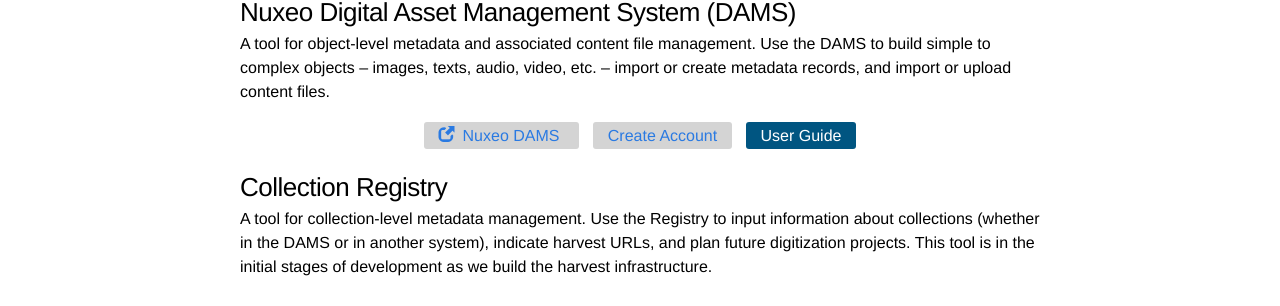
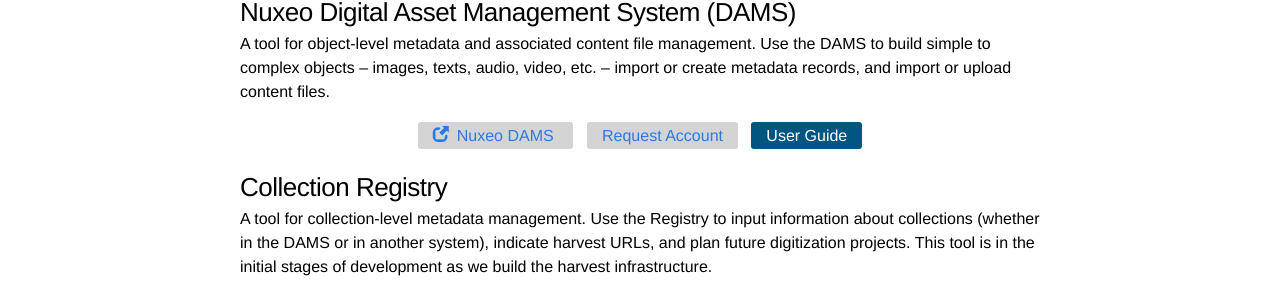
Before and after one commit to ucldc/ucldc-docs, a Jekyll site: the page built from index.md, in a window 1280 px wide. Shown: the part 197-503 px from the top of the page. Built offline with Jekyll 4.4.1, drawn with Linux system fonts in a browser that asks for light colours; nearby versions of some CDN libraries.

Commit message:
Update index.md

```diff
--- a/index.md
+++ b/index.md
@@ -13,7 +13,7 @@
   <a class="button" target="_blank" href="https://nuxeo.cdlib.org/nuxeo/" style="margin-right: 5px;">
     <span class="glyphicon glyphicon-new-window" style="margin-right: 8px;"></span>Nuxeo DAMS
   </a> &nbsp;
-  <a href="{{ site.url }}{{ site.baseurl }}/docs/create-account/" class="button">Create Account</a> &nbsp;
+  <a href="{{ site.url }}{{ site.baseurl }}/docs/create-account/" class="button">Request Account</a> &nbsp;
   <a href="{{ site.url }}{{site.baseurl}}/docs/dams/index/" class="special-button">User Guide</a>
 </p>
 
```
